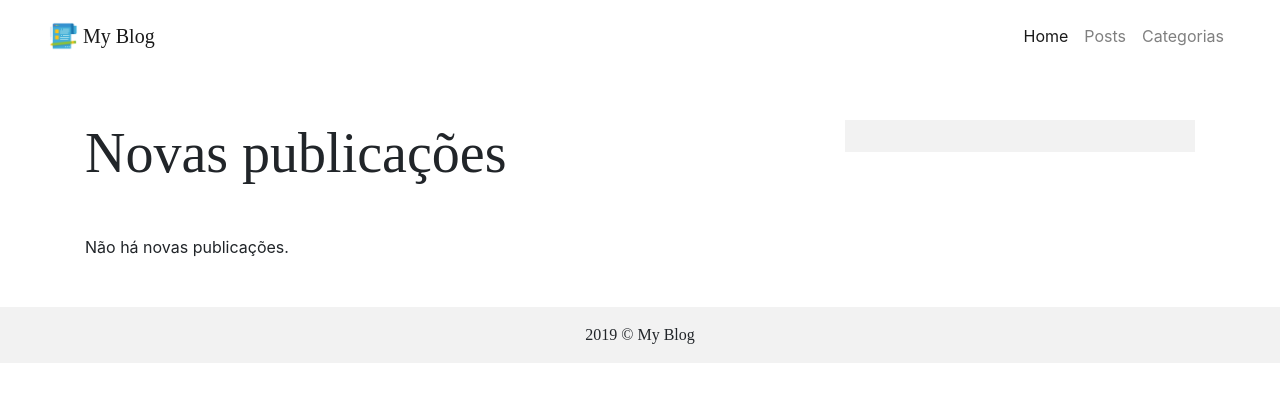
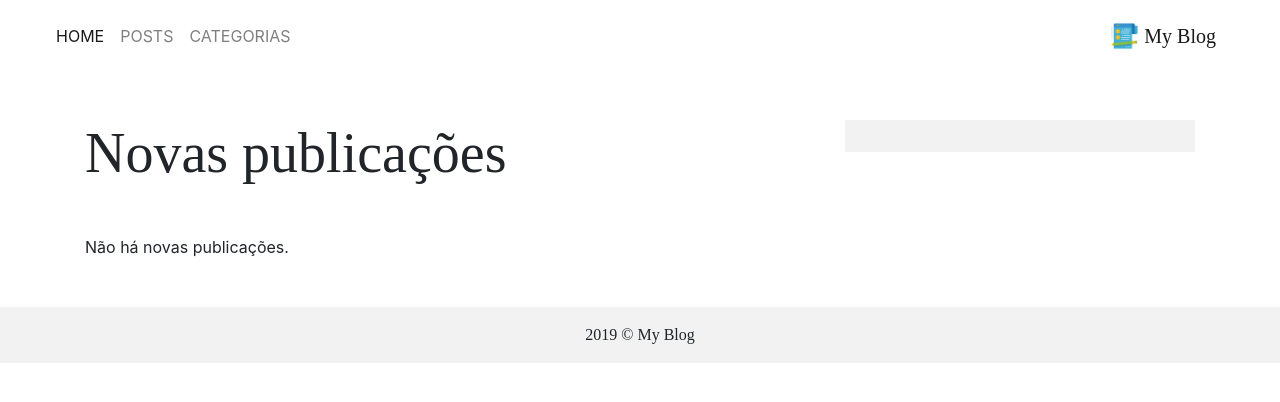
Before and after one commit to fabianapduarte/blog, a CodeIgniter app: page /blog/ in a window 1280 px wide. Shown: the top 402 px of the page. Run offline with CodeIgniter, Linux system fonts and the light colour scheme; data that the repository does not hold is empty; some libraries are stand-ins or nearby versions; some web fonts are replaced.

Commit message:
alterações no front-end

```diff
--- a/application/views/content.php
+++ b/application/views/content.php
@@ -17,7 +17,7 @@
             <img class="d-block w-100" src="<?php echo base_url(); ?>assets/img/<?php echo $post->img; ?>" alt="Segundo Slide">
             <div class="carousel-caption d-md-block text-left mb-5">
               <div class="font-serif display-4 mb-1" style="color: #F2F2F2 !important"><?php echo $post->titulo ?></div>
-              <p class="font mb-3" style="color: #F2F2F2 !important"><?php echo $post->descricao != null ? $post->descricao: ''; ?></p>
+              <h6 class="font mb-3" style="color: #F2F2F2 !important"><?php echo $post->descricao != null ? $post->descricao: ''; ?></h6>
             </div>
           </div>
 
--- a/application/views/menu.php
+++ b/application/views/menu.php
@@ -23,15 +23,11 @@
 
 	<body>
 		<nav class="navbar navbar-expand-lg navbar-light py-3 px-5" style="background-color: white;">
-			<a class="navbar-brand font-serif" href="home/index">
-				<img src="<?php echo base_url(); ?>assets/img/icon.png" width="30" height="30" class="d-inline-block align-top" alt="Ícone do blog">
-				My Blog
-			</a>
 			<button class="navbar-toggler" type="button" data-toggle="collapse" data-target="#navbarNavDropdown" aria-controls="navbarNavDropdown" aria-expanded="false" aria-label="Alterna navegação">
 				<span class="navbar-toggler-icon"></span>
 			</button>
-			<div class="collapse navbar-collapse justify-content-end" id="navbarNavDropdown">
-				<ul class="navbar-nav">
+			<div class="collapse navbar-collapse ml-auto" id="navbarNavDropdown">
+				<ul class="navbar-nav text-uppercase">
 					<li class="nav-item <?php echo $pagina == 'Home' ? 'active' : ' '?> ">
 						<a class="nav-link" href="#">Home</a>
 					</li>
@@ -41,8 +37,16 @@
 					<li class="nav-item <?php echo $pagina == 'Categorias' ? 'active' : ' '?> ">
 						<a class="nav-link" href="#">Categorias</a>
 					</li>
+				</ul>
+			</div>
+
+			<a class="navbar-brand font-serif ml-auto" href="home/index">
+				<img src="<?php echo base_url(); ?>assets/img/icon.png" width="30" height="30" class="d-inline-block align-top" alt="Ícone do blog">
+				My Blog
+			</a>
+
 			<?php foreach ($usuario as $user) { ?>
-					<li class="nav-item dropdown">
+			<div class="nav-item dropdown justify-content-end ml-auto">
 				<a class="nav-link" href="#" id="navbarDropdownMenuLink" role="button" data-toggle="dropdown" aria-haspopup="true" aria-expanded="false">
 					<img src="<?php echo base_url(); ?>assets/img/<?php echo $user->img; ?>" width="30" height="30" class="d-inline-block align-top rounded-circle">
 				</a>
@@ -50,8 +54,6 @@
 					<a class="dropdown-item" href="#">Meu perfil</a>
 					<a class="dropdown-item" href="#">Sair</a>
 				</div>
-					</li>
+			</div>
 			<?php } ?>
-				</ul>
-			</div>
 		</nav>
```
Lines whose indentation alone changed are shown as unchanged.
